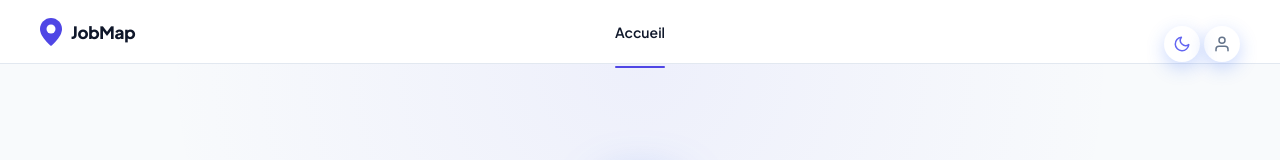
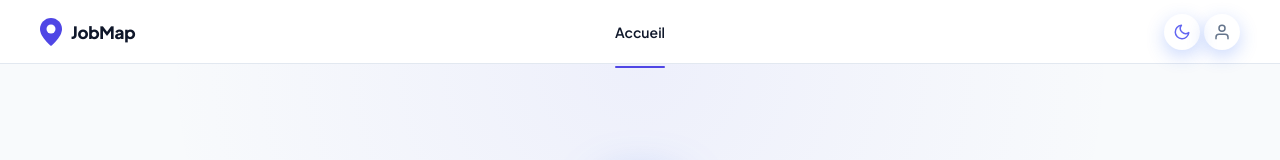
Before and after one commit to AminataCodes/JobMap, a React (Vite) app in the folder Front-end/: page / in a window 1280 px wide. Shown: the top 160 px of the page. Built offline with nearby package versions, Linux system fonts and the light colour scheme; a web font is replaced by a local one.

Commit message:
dernier commit

```diff
--- a/Front-end/src/App.css
+++ b/Front-end/src/App.css
@@ -435,3 +435,7 @@ button:hover {
   font-size: 13px;
   color: #7b8794;
 }
+
+.nav-icon-btn {
+  margin-top: 0 !important;
+}
--- a/Front-end/src/styles/Navbar.css
+++ b/Front-end/src/styles/Navbar.css
@@ -6,11 +6,15 @@
   background-color: var(--color-surface);
   border-bottom: 1px solid var(--color-border);
   display: flex;
-  align-items: center;
+  align-items: center;        /* ← vérifie que c'est bien là */
   justify-content: space-between;
   padding: 0 40px;
   z-index: 1000;
   box-sizing: border-box;
+}
+
+.app-navbar > * {
+  align-self: center;
 }
 
 /* LOGO */
@@ -104,6 +108,7 @@
   transition: background-color 0.15s, color 0.15s;
   position: relative;
   padding: 0;
+  vertical-align: middle; /* ← fix clé */
 }
 
 .nav-icon-btn:hover {
@@ -137,6 +142,21 @@
   border-radius: 50px;
   cursor: pointer;
   transition: background-color 0.15s;
+  height: 36px; /* même hauteur que les boutons */
+  box-sizing: border-box;
+}
+
+.nav-avatar {
+  width: 28px;
+  height: 28px;
+  background: linear-gradient(135deg, #6366f1, #818cf8);
+  border-radius: 50%;
+  display: flex;
+  align-items: center;
+  justify-content: center;
+  color: white;
+  flex-shrink: 0;
+  line-height: 1; /* ← empêche l'avatar de gonfler la ligne */
 }
 
 .nav-profile-pill:hover {
```
